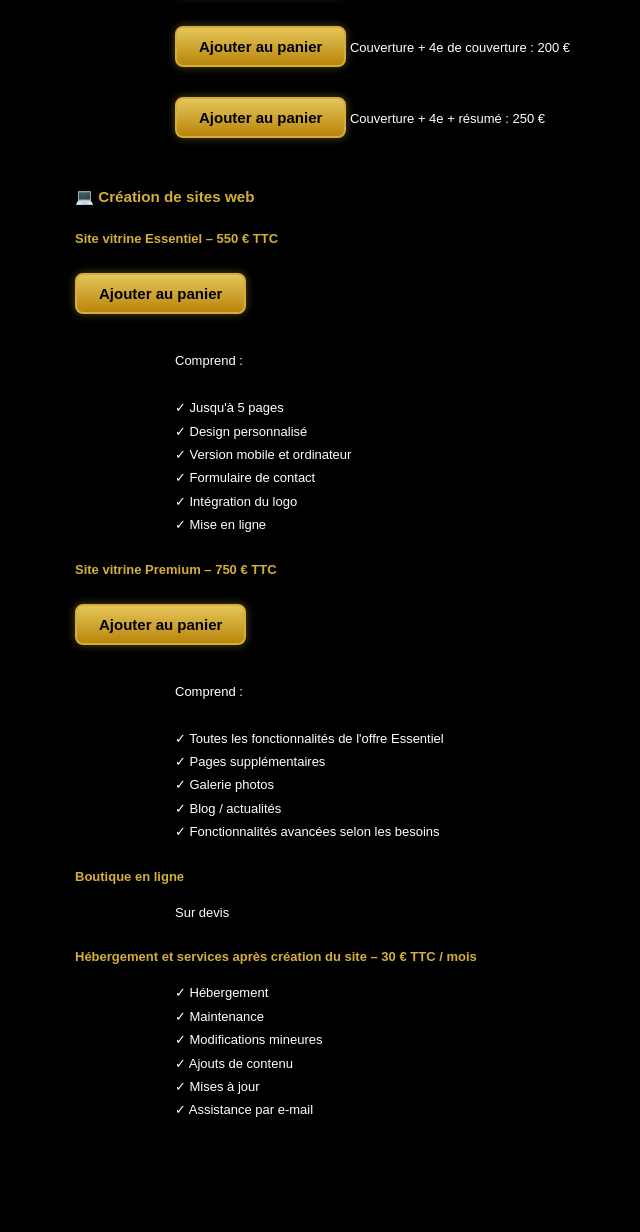
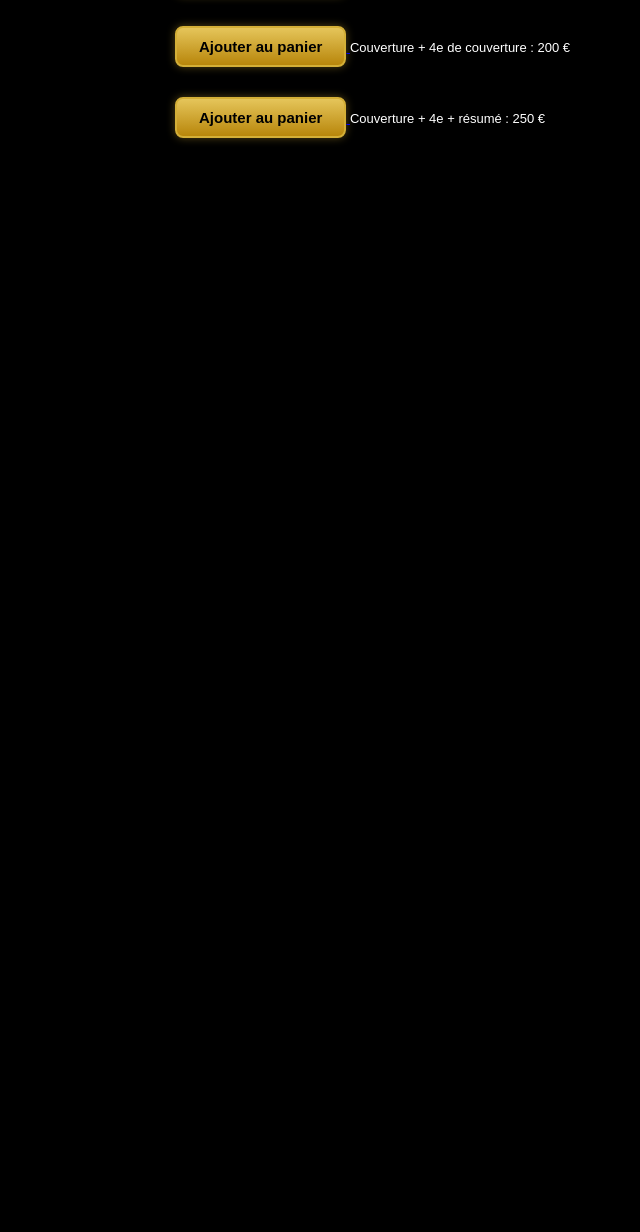
Before and after one commit to MSEDIT-1304/services-aux-ecrivains, a Flask app: page /services in a window 1280 px wide. Shown: the part 1785-3017 px from the top of the page, without its empty margins (235-875 px from the left). After the commit the page ends 1927 px from the top, so only its background shows below. Run offline with Flask 3, Linux system fonts and the light colour scheme.

Commit message:
Update services.html

```diff
--- a/templates/services.html
+++ b/templates/services.html
@@ -137,61 +137,7 @@ Couverture + 4e + résumé : 250 €
 </p>
 
 </div>
-<div class="service">
 
-<h3>💻 Création de sites web</h3>
-
-<h4>Site vitrine Essentiel – 550 € TTC</h4>
-
-<a href="/ajouter/site550">
-    <button>Ajouter au panier</button>
-</a>
-
-<p>
-Comprend :<br><br>
-
-✓ Jusqu'à 5 pages<br>
-✓ Design personnalisé<br>
-✓ Version mobile et ordinateur<br>
-✓ Formulaire de contact<br>
-✓ Intégration du logo<br>
-✓ Mise en ligne
-</p>
-
-<h4>Site vitrine Premium – 750 € TTC</h4>
-
-<a href="/ajouter/site750">
-    <button>Ajouter au panier</button>
-</a>
-
-<p>
-Comprend :<br><br>
-
-✓ Toutes les fonctionnalités de l'offre Essentiel<br>
-✓ Pages supplémentaires<br>
-✓ Galerie photos<br>
-✓ Blog / actualités<br>
-✓ Fonctionnalités avancées selon les besoins
-</p>
-
-<h4>Boutique en ligne</h4>
-
-<p>
-Sur devis
-</p>
-
-<h4>Hébergement et services après création du site – 30 € TTC / mois</h4>
-
-<p>
-✓ Hébergement<br>
-✓ Maintenance<br>
-✓ Modifications mineures<br>
-✓ Ajouts de contenu<br>
-✓ Mises à jour<br>
-✓ Assistance par e-mail
-</p>
-
-</div>
 
 </section>
 </div>
```
